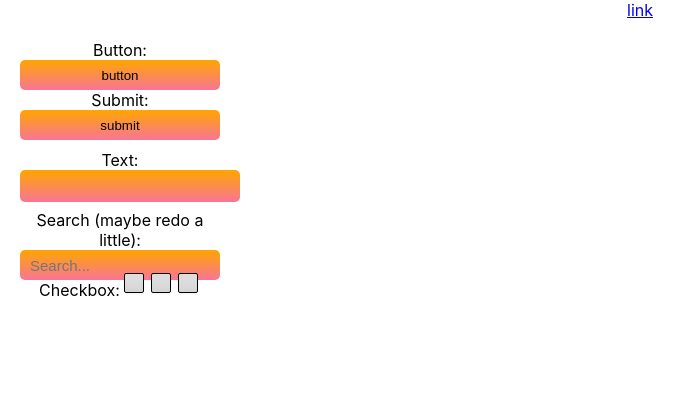
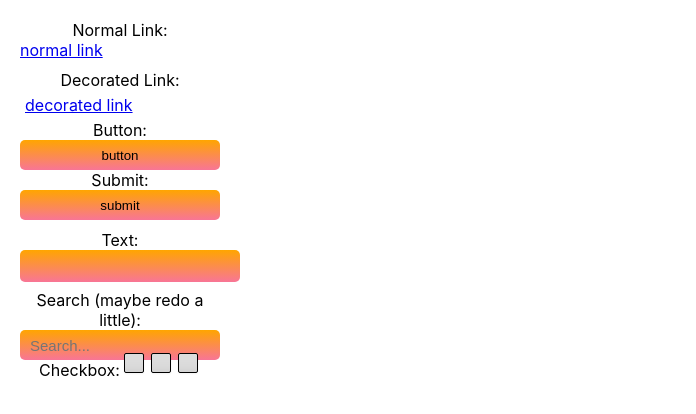
Before and after one commit to atqwerty/satckkz, a React (Create React App) app: page / in a window 1280 px wide. Shown: the top 414 px of the page, without its empty margins (0-696 px from the left). Built offline with nearby package versions, Linux system fonts and the light colour scheme.

Commit message:
now link is normal

```diff
--- a/src/App.js
+++ b/src/App.js
@@ -13,13 +13,25 @@ function App() {
   return (
     <div className='App'>
       <Router>
-        <LinkWrapper
-          to='/'
-          text='link'
-          textColor='#000000'
-          isGovno={true}
-          width='50px'
-        />
+        <div style={{ width: '200px', height: '30px', position: 'relative', marginTop: '20px', marginLeft: '20px' }}>
+          <label>Normal Link:</label>
+          <LinkWrapper
+            to='/'
+            text='normal link'
+            textColor='#000000'
+            isDecorated={false}
+          />
+        </div>
+        <div style={{ width: '200px', height: '30px', position: 'relative', marginTop: '20px', marginLeft: '20px' }}>
+          <label>Decorated Link:</label>
+          <LinkWrapper
+            to='/'
+            text='decorated link'
+            textColor='#000000'
+            onHoverColor='lightgrey'
+            isDecorated={true}
+          />
+        </div>
       </Router>
       <div style={{ width: '200px', height: '30px', position: 'relative', marginTop: '20px', marginLeft: '20px' }}>
         <label>Button:</label>
--- a/src/components/atoms/Link/Link.js
+++ b/src/components/atoms/Link/Link.js
@@ -2,55 +2,53 @@ import React, { useState } from 'react'
 import { Link } from 'react-router-dom'
 import styled from 'styled-components'
 
-function getStylesFromGovno (isGovno, width, height) {
-  if (!isGovno) {
+function getStylesFromDecorated (isDecorated, color) {
+  if (isDecorated) {
     return `
       padding: 5px;
-      text-decoration: none;
-      width: ${width};
-      height: ${height};
       border-radius: 15px;
       transition: 0.5s ease all;
       &:hover {
-        background-color: lightgray;
+        background-color: ${color};
       }
     `
   }
 }
 
 const LinkStyled = styled.div`
-  ${props => getStylesFromGovno(props.isGovno, props.width, props.height)}
+  ${props => getStylesFromDecorated(props.isDecorated, props.linkOnHoverColor)}
+  width: ${props => props.width};
+  height: ${props => props.height};
+  text-decoration: none;
   position: relative;
-  border-radius: 100px;
-  background-color: ${props => props.linkColor};
   color: ${props => props.textColor};
   border: none;
   outline: none;
 `
 
 const LinkWrapper = ({
-  isGovno,
+  isDecorated,
   text,
-  color,
+  onHoverColor,
   textColor,
   width,
   height,
   ...props
 }) => {
   const [linkText] = useState(text)
-  const [linkIsGovno] = useState(isGovno)
-  const [linkColor] = useState(color)
+  const [linkIsDecorated] = useState(isDecorated)
+  const [linkOnHoverColor] = useState(onHoverColor)
   const [linkTextColor] = useState(textColor)
-  const [linkWidth] = useState(width || '100%')
-  const [linkHeight] = useState(height || '100%')
+  const [linkWidth] = useState(width || 'fit-content')
+  const [linkHeight] = useState(height || 'fit-content')
 
   return (
     <LinkStyled
-      linkColor={linkColor}
+      linkOnHoverColor={linkOnHoverColor}
       textColor={linkTextColor}
       width={linkWidth}
       height={linkHeight}
-      isGovno={linkIsGovno}
+      isDecorated={linkIsDecorated}
     >
       <Link {...props}>
         {linkText}
```
